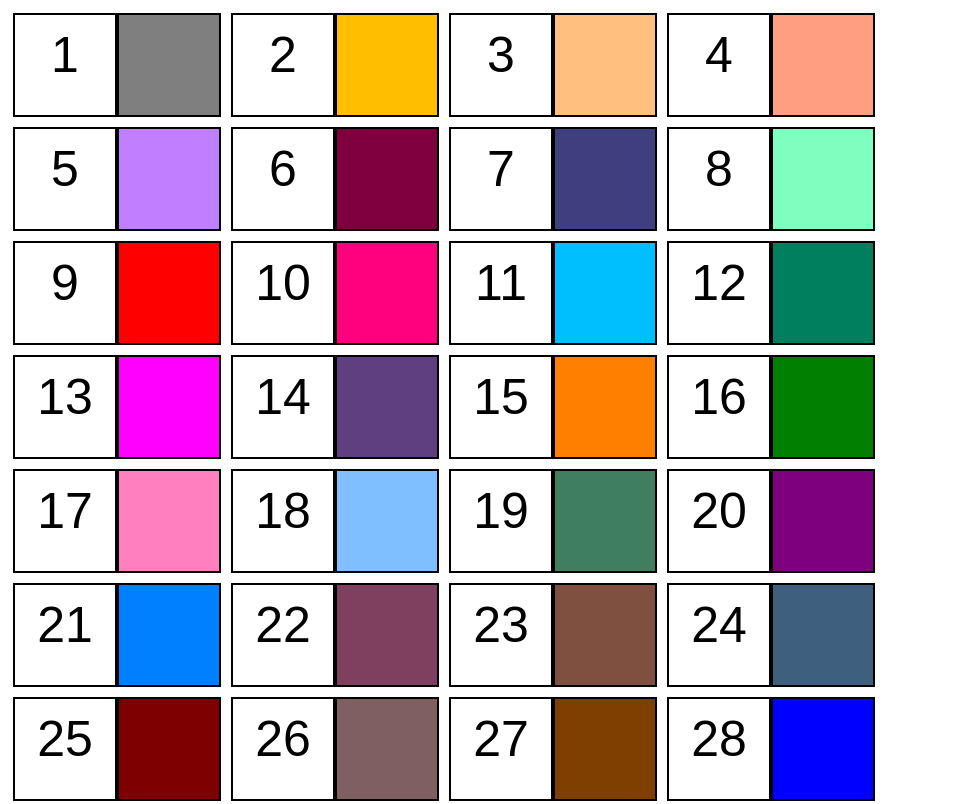
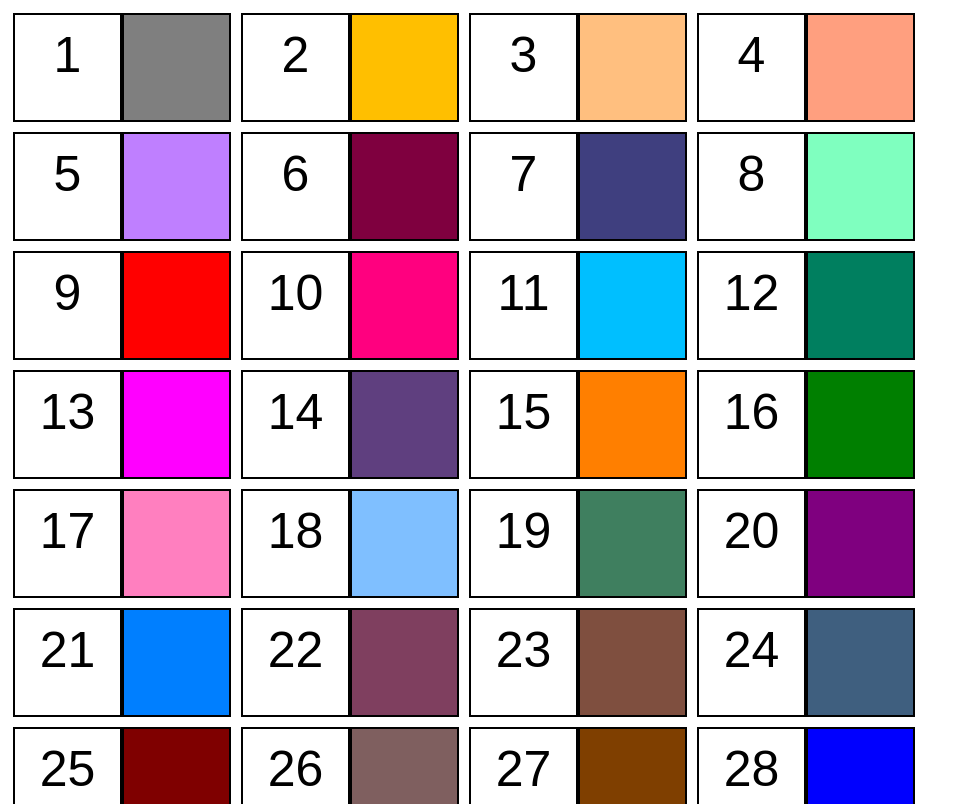
Before and after one commit to jmbharish-ai/Colors-Display, a plain HTML site: page index.html in a window 1280 px wide. Shown: the top 804 px of the page, without its empty margins (0-965 px from the left). Drawn offline with Linux system fonts and the light colour scheme.

Commit message:
Update index.html

```diff
--- a/index.html
+++ b/index.html
@@ -9,7 +9,7 @@
                 text-align: left;
             }
             .number{
-                width: 100px; height: 100px;
+                width: 105px; height: 105px;
                 background-color: white; color: black;
                 text-align: center; font-size: 50px; font-family: Arial, Helvetica, sans-serif;
                 border: 2px solid black; border-radius: 0px;
@@ -20,7 +20,7 @@
                 vertical-align: middle;
             }
             .color{
-                width: 100px; height: 100px;
+                width: 105px; height: 105px;
                 border: 2px solid black; border-radius: 0px;
 
                 display: inline-block;
```
